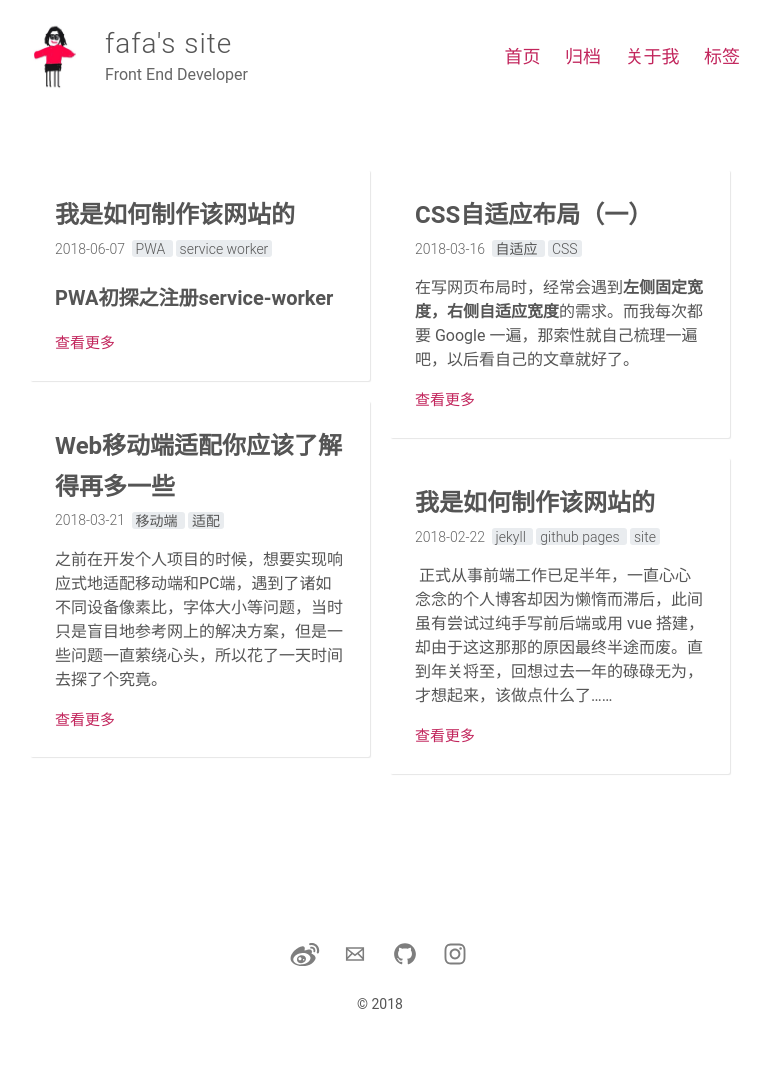
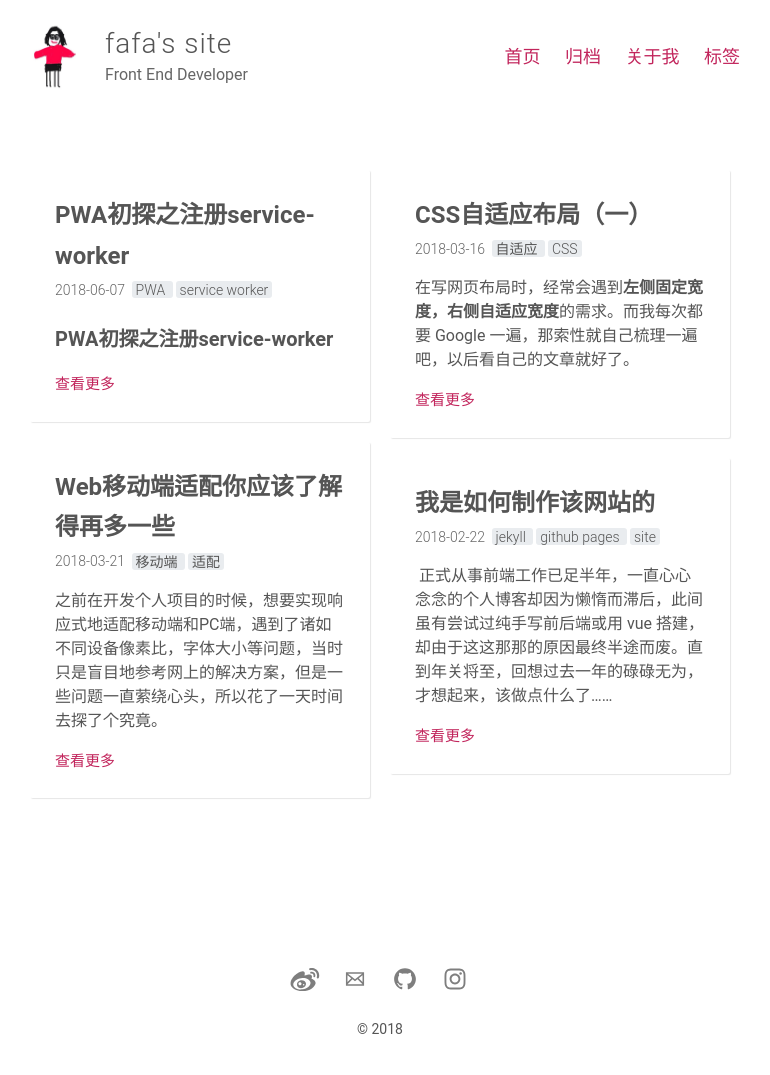
Before and after one commit to CassieRan/CassieRan.github.io, a Jekyll site: the page built from index.html, in a window 1280 px wide. Shown: the whole page, without its empty margins (260-1030 px from the left). Built offline with Jekyll 4.4.1, drawn with Linux system fonts in a browser that asks for light colours; some web fonts are replaced; the list of posts is cut into pages by our own code; before the commit the page ends 1050 px from its top, so only the background shows below that.

Commit message:
发布PWA初探之注册service-worker

```diff
--- a/_posts/2018-06-07-how-to-register-service-worker.md
+++ b/_posts/2018-06-07-how-to-register-service-worker.md
@@ -1,6 +1,6 @@
 ---
-layout: PWA初探之注册service-worker
-title: 我是如何制作该网站的
+layout: post
+title: PWA初探之注册service-worker
 tags: [PWA, service worker]
 comments: true
 ---
```
